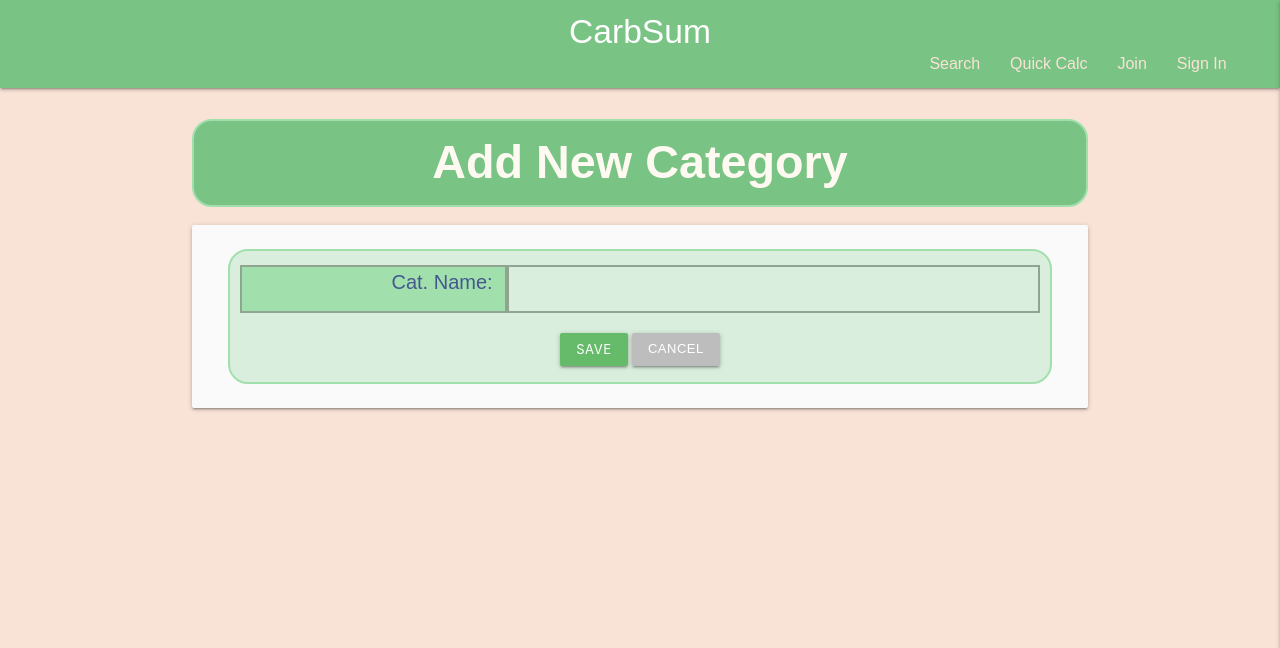
After one commit to KelvenH/CarbSum, a Flask app: page /add_category in a window 1280 px wide. The commit adds this page. Shown: the top 648 px of the page. Run offline with Flask 2, Linux system fonts and the light colour scheme; some libraries are stand-ins or nearby versions; some web fonts are replaced.

Commit message:
created add new category html, function and styling

```diff
--- a/app.py
+++ b/app.py
@@ -143,7 +143,6 @@ def add_food():
             "status": status
         }
         mongo.db.foods.insert_one(food)
-        print(created_by)
         flash("New Food Entry Added")
         return redirect(url_for("get_foods"))
 
@@ -168,9 +167,9 @@ def get_categories():
 def add_category():
     if request.method == "POST":
         category = {
-            "category_name": request.form.get("category_name")
+            "cat_name": request.form.get("add-category-name")
         }
-        mongo.db.categories.insert_one(category)
+        mongo.db.food_categories.insert_one(category)
         flash("New Category Added")
         return redirect(url_for("get_categories"))
 
--- a/static/css/style.css
+++ b/static/css/style.css
@@ -549,7 +549,6 @@ nav ul a,
 #add-food-title,
 #add-food-subtitle {
     font-size:1.5rem;
-
     background-color:var(--green_emerald);
     margin-bottom:0;
 }
@@ -627,38 +626,14 @@ ul.dropdown-content.select-dropdown li span {
     padding: 0.25vh 0;
 }
 
-.cat-cd-value {
 
+/*--Add Category --*/
 
+#add-category-label,
+#add-category-name  {
+    border: 2px solid var(--green_silver);
+    height:3rem;
+    box-sizing: border-box;
+    margin-top:2vh;
+    margin-bottom:0;
 }
-
-
-/*--
-
-#category-card-admin > * {
-    padding: 0 0.5vw;
-}
-
-.cat-cd-label {
-    border: 2px solid var(--green_silver);
-    text-align:center;
-    background-color:var(--green_celadon);
-}
-
-.cat-cd-value {
-    border: 2px solid var(--green_silver);
-    text-align:center;
-}
-
-.cat-cd-name {
-    grid-area:CA1;
-}
-
-.cat-cd-id {
-    grid-area:CA2;
-}
-
-.cat-cd-btn-wrapper {
-    grid-area:CA3;
-}
---*/
--- /dev/null
+++ b/templates/add_category.html
@@ -0,0 +1,24 @@
+{% extends "base.html" %}
+{% block content %}
+
+<h3 class="center-align title-txt filled-box">Add New Category</h3>
+
+<div class="row card-panel grey lighten-5">
+    <form class="col s12" method="POST" action="{{ url_for('add_category')}}">
+
+
+        <div id="#add-category-card" class="row col s12 valign-wrapper">
+            <div id="add-category-label" class="col s4 itm-cd-label med-label">Cat. Name:</div>
+            <input id="add-category-name" name="add-category-name" class="col s8 itm-cd-value large-label validate" minlength="3" maxlength="25" type="text" required>
+        </div>
+
+        <!--Action Buttons-->
+        <div id="add-actions" class="outline-box center-align">
+            <button type="submit" class="btn-small green lighten-1">Save</button>
+            <a href="{{ url_for('get_categories') }}" class="btn-small grey lighten-1">Cancel</a>
+        </div>
+    </form>
+</div>
+
+
+{% endblock %}
--- a/templates/manage_categories.html
+++ b/templates/manage_categories.html
@@ -5,7 +5,7 @@
 
 <div class="row">
     <div class="col s12 center-align">
-        <a href="" class="btn-large btn-green">
+        <a href="{{ url_for('add_category') }}" class="btn-large blue lighten-1">
             Add New Category<i class="fas fa-plus-square right"></i>
         </a>
     </div>
@@ -40,8 +40,8 @@
             <div id="cat-cd-name" class="col s5 large-label cat-cd-value">{{ category.cat_name }}</div>
             <div id="cat-cd-id" class="col s4 cat-cd-value"> {{ category._id }}</div>
             <div id="cat-cd-btn-wrapper" class="col s3 cat-cd-value">
-                <a class="btn-small">Edit</a>
-                <a class="btn-small">Delete</a>
+                <a class="btn-small btn-small blue lighten-1">Edit</a>
+                <a class="btn-small red">Delete</a>
             </div>
         </div> <!--close looped row-->
         {% endfor %}
```
